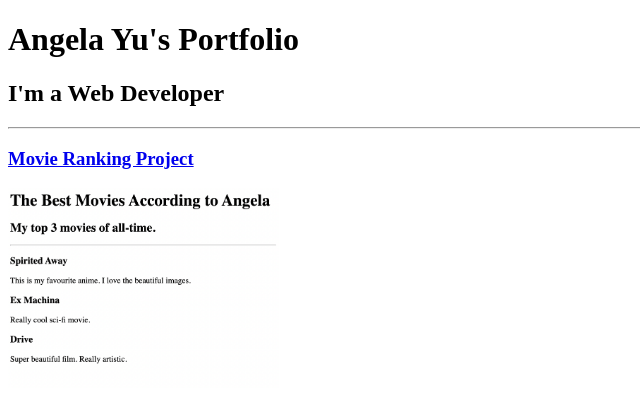
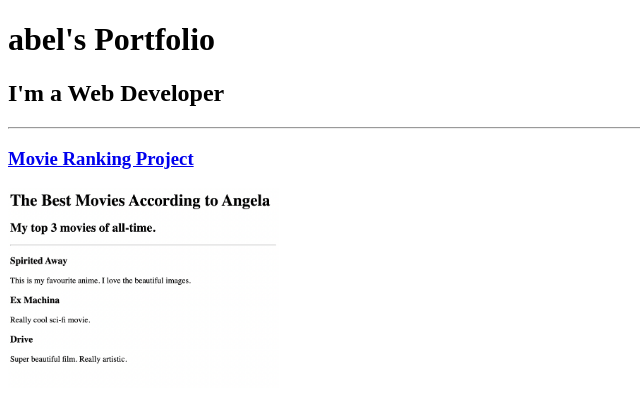
Before and after one commit to abeldavidc/html.portfolio, a plain HTML site: page index.html in a window 1280 px wide. Shown: the top 408 px of the page, without its empty margins (0-640 px from the left). Drawn offline with Linux system fonts and the light colour scheme.

Commit message:
Update index.html

```diff
--- a/index.html
+++ b/index.html
@@ -7,7 +7,7 @@
 </head>
 
 <body>
-  <h1>Angela Yu's Portfolio</h1>
+  <h1>abel's Portfolio</h1>
   <h2>I'm a Web Developer</h2>
   <hr />
   <h3><a href="./public/movie-ranking.html">Movie Ranking Project</a></h3>
```
